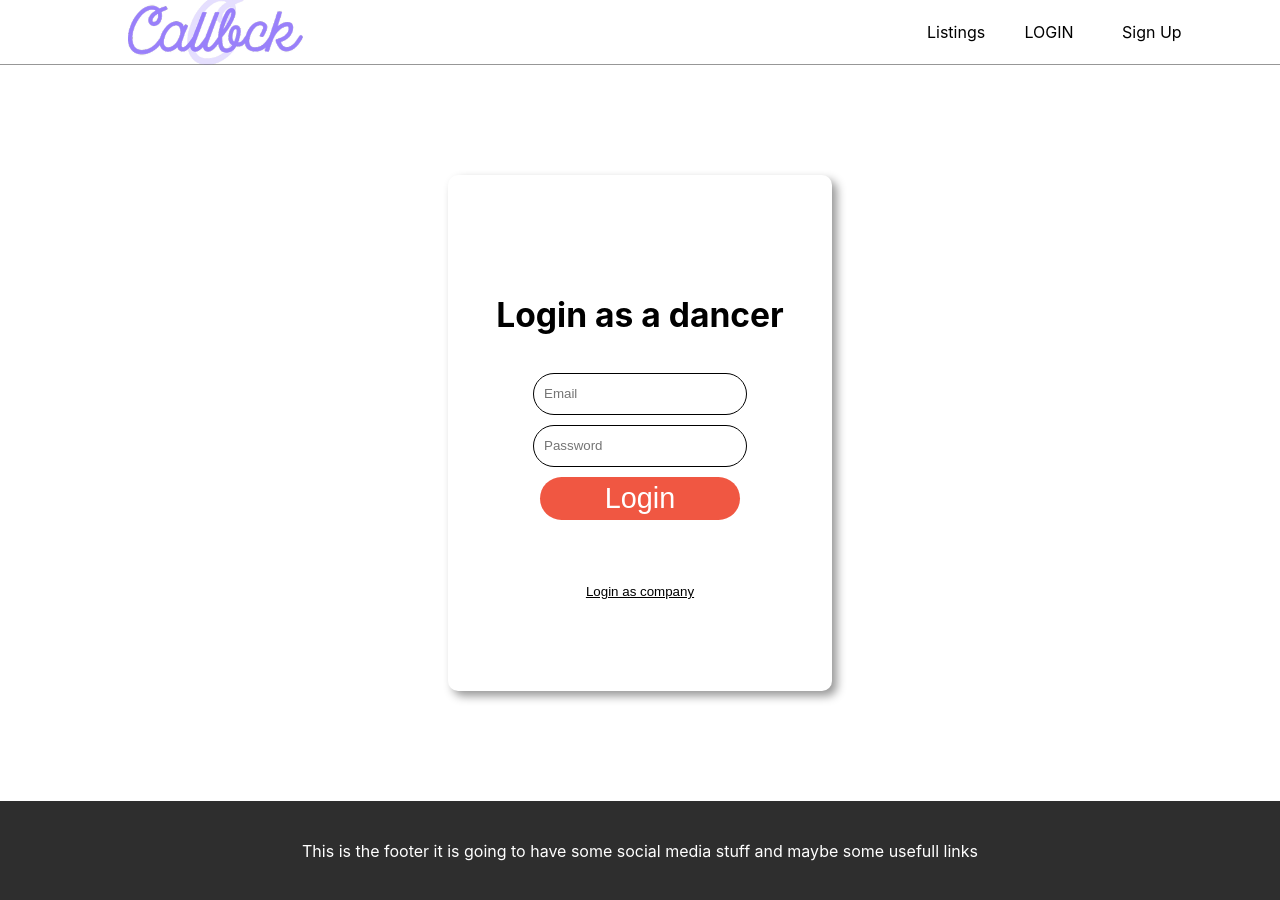
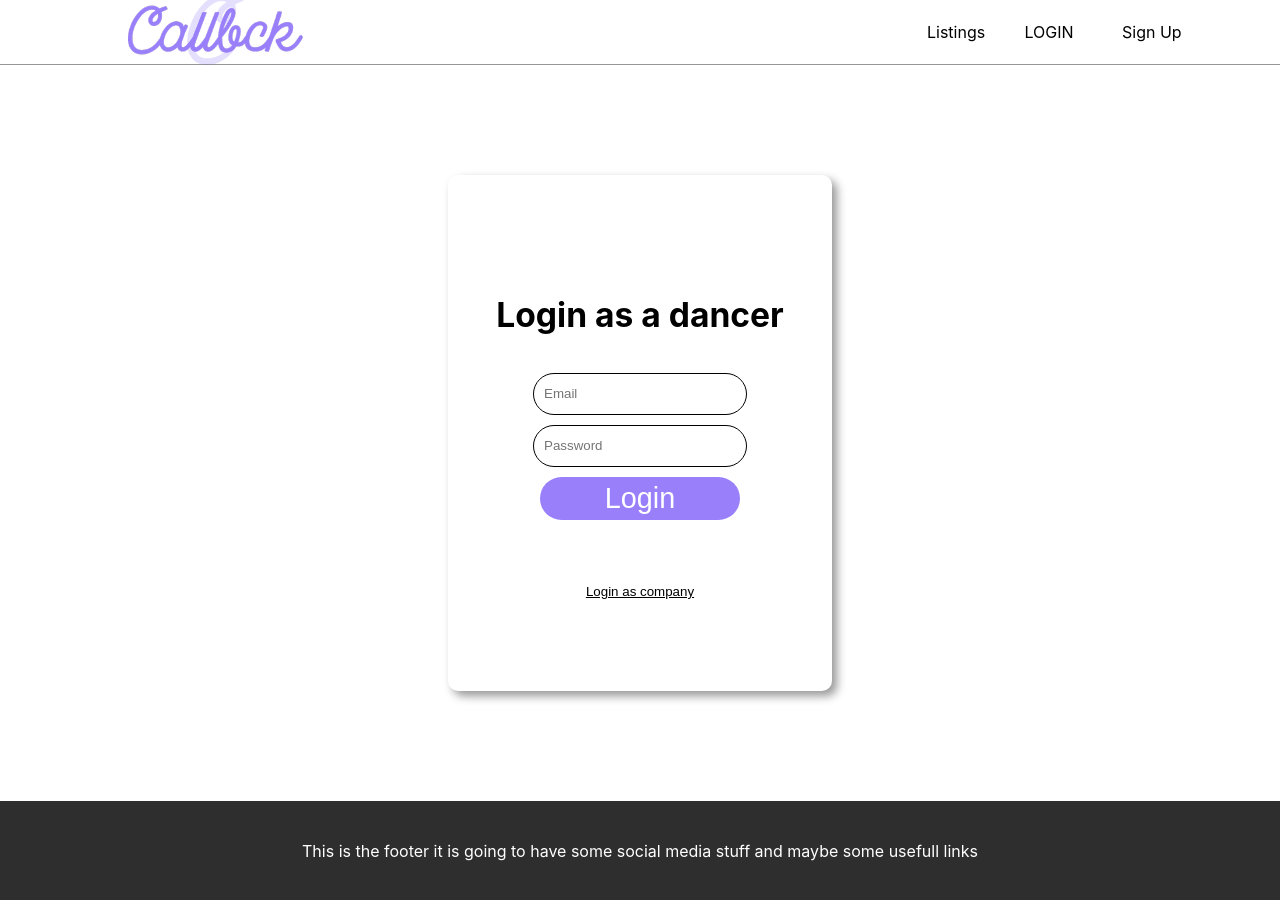
Before and after one commit to ItsAnyaS/Callbck, a React (Create React App) app in the folder client/: page /login in a window 1280 px wide. Built offline with nearby package versions, Linux system fonts and the light colour scheme; the HTML template or start-up script is replaced by a standard one.

Commit message:
fixed styling bug in login page

```diff
--- a/client/src/styles/Login.css
+++ b/client/src/styles/Login.css
@@ -41,6 +41,6 @@ height: 92vh;
     border-radius: 26px;
     width: 200px;
     border: none;
-    background-color: #F05742;
+    background-color: #9980FA;
     color: white;
 }
```
